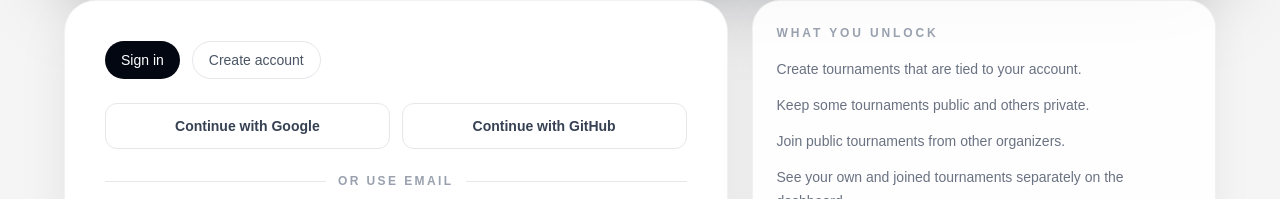
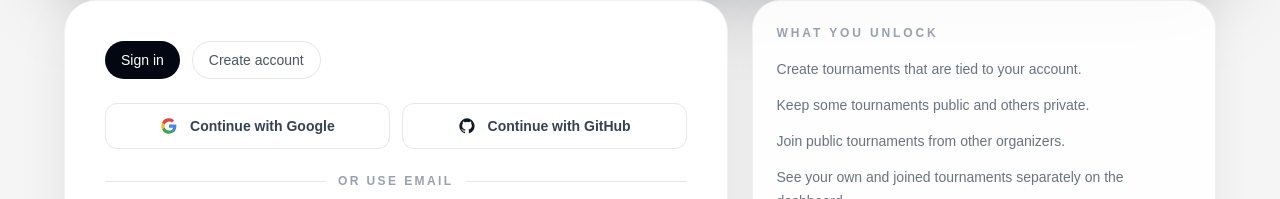
Before and after one commit to Fallka0/m294, a Next.js app: page /auth in a window 1280 px wide. Shown: the part 381-580 px from the top of the page. Built offline with nearby package versions, Linux system fonts and the light colour scheme; no server answers.

Commit message:
feat(auth): add oauth provider icons

```diff
--- a/src/app/auth/page.tsx
+++ b/src/app/auth/page.tsx
@@ -3,8 +3,8 @@
 import type { ChangeEvent, FormEvent } from 'react'
 import { useEffect, useState } from 'react'
 import type { Provider } from '@supabase/supabase-js'
+import Image from 'next/image'
 import Link from 'next/link'
-import { useRouter } from 'next/navigation'
 import { useAuth } from '@/components/auth/AuthProvider'
 import { supabase } from '@/lib/supabase'
 import { setRememberPreference } from '@/lib/auth-storage'
@@ -18,11 +18,19 @@ interface AuthFormValues {
   full_name: string
 }
 
+const APP_REDIRECT_URL = 'https://m294-d5ns.vercel.app'
+const OAUTH_REDIRECT_URL = `${APP_REDIRECT_URL}/auth`
+
 const fieldClassName =
   'w-full rounded-xl border border-gray-200 bg-white px-4 py-3 text-gray-900 placeholder:text-gray-400 focus:outline-none focus:ring-2 focus:ring-cyan-400'
 
+function redirectToApp() {
+  if (typeof window !== 'undefined') {
+    window.location.replace(APP_REDIRECT_URL)
+  }
+}
+
 export default function AuthPage() {
-  const router = useRouter()
   const { isAuthenticated, loading: authLoading } = useAuth()
   const [mode, setMode] = useState<AuthMode>('login')
   const [loading, setLoading] = useState(false)
@@ -42,21 +50,19 @@ export default function AuthPage() {
 
   useEffect(() => {
     if (!authLoading && isAuthenticated) {
-      router.replace('/')
+      redirectToApp()
     }
-  }, [authLoading, isAuthenticated, router])
+  }, [authLoading, isAuthenticated])
 
   const handleOAuthSignIn = async (provider: Provider) => {
     setMessage('')
     setOauthLoading(provider)
     setRememberPreference(rememberMe)
 
-    const redirectTo = typeof window !== 'undefined' ? `${window.location.origin}/auth` : undefined
-
     const { error } = await supabase.auth.signInWithOAuth({
       provider,
       options: {
-        redirectTo,
+        redirectTo: OAUTH_REDIRECT_URL,
       },
     })
 
@@ -96,7 +102,7 @@ export default function AuthPage() {
         }
 
         setMessage('Account created. You are now signed in.')
-        router.push('/')
+        redirectToApp()
         return
       }
 
@@ -116,7 +122,7 @@ export default function AuthPage() {
         return
       }
 
-      router.push('/')
+      redirectToApp()
     } catch (error) {
       console.error('Auth submit error:', error)
       setMessage(error instanceof Error ? error.message : 'Could not sign in. Please try again.')
@@ -170,16 +176,18 @@ export default function AuthPage() {
                 type="button"
                 onClick={() => void handleOAuthSignIn('google')}
                 disabled={Boolean(oauthLoading) || loading}
-                className="rounded-xl border border-gray-200 px-4 py-3 text-sm font-semibold text-gray-700 transition duration-200 hover:-translate-y-0.5 hover:bg-gray-50 hover:shadow-sm disabled:cursor-not-allowed disabled:opacity-60 disabled:hover:translate-y-0 disabled:hover:shadow-none"
+                className="flex items-center justify-center gap-3 rounded-xl border border-gray-200 px-4 py-3 text-sm font-semibold text-gray-700 transition duration-200 hover:-translate-y-0.5 hover:bg-gray-50 hover:shadow-sm disabled:cursor-not-allowed disabled:opacity-60 disabled:hover:translate-y-0 disabled:hover:shadow-none"
               >
+                <Image src="/google.svg" alt="" width={18} height={18} className="h-[18px] w-[18px]" aria-hidden="true" />
                 {oauthLoading === 'google' ? 'Redirecting...' : 'Continue with Google'}
               </button>
               <button
                 type="button"
                 onClick={() => void handleOAuthSignIn('github')}
                 disabled={Boolean(oauthLoading) || loading}
-                className="rounded-xl border border-gray-200 px-4 py-3 text-sm font-semibold text-gray-700 transition duration-200 hover:-translate-y-0.5 hover:bg-gray-50 hover:shadow-sm disabled:cursor-not-allowed disabled:opacity-60 disabled:hover:translate-y-0 disabled:hover:shadow-none"
+                className="flex items-center justify-center gap-3 rounded-xl border border-gray-200 px-4 py-3 text-sm font-semibold text-gray-700 transition duration-200 hover:-translate-y-0.5 hover:bg-gray-50 hover:shadow-sm disabled:cursor-not-allowed disabled:opacity-60 disabled:hover:translate-y-0 disabled:hover:shadow-none"
               >
+                <Image src="/github.svg" alt="" width={18} height={18} className="h-[18px] w-[18px]" aria-hidden="true" />
                 {oauthLoading === 'github' ? 'Redirecting...' : 'Continue with GitHub'}
               </button>
             </div>
```
Also changed, not shown: public/github.svg (added), public/google.svg (added).
